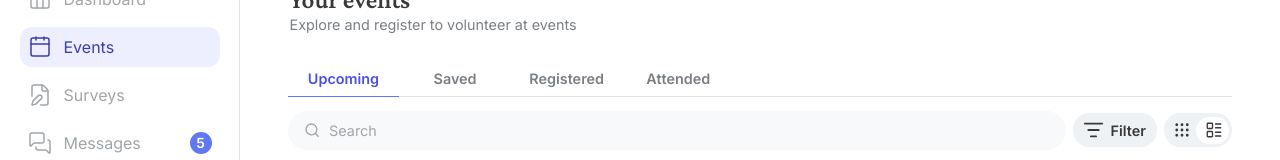
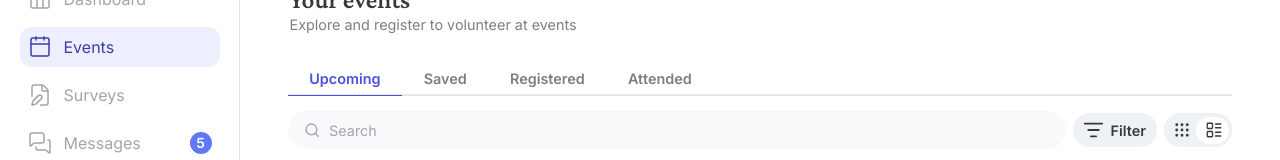
Before and after one commit to joonikli/DFA-DFS, a React (Vite) app: page /events in a window 1280 px wide. Shown: the part 120-280 px from the top of the page. Built offline with nearby package versions, Linux system fonts and the light colour scheme.

Commit message:
Unify underline navigation with admin Events tabs and motion

```diff
--- a/src/components/SlidingTabs.jsx
+++ b/src/components/SlidingTabs.jsx
@@ -1,16 +1,23 @@
 import { useLayoutEffect, useRef } from 'react';
+import './TabNav/TabNav.css';
 
-// Shared layout-based indicator used by both admin and volunteer event tabs.
+// Admin Events is the reference for every underlined tab row.
 // `marks` (optional): item → count of unseen additions. A count > 0 shows a dot on
-// that tab (style `.tab-mark` per page); each increase remounts it to replay its pulse.
-export default function SlidingTabs({ value, onChange, items, label, panelId, className, lineClassName, marks = {}, badges = {} }) {
+// that tab; each increase remounts it to replay the system's new-event pulse.
+export default function SlidingTabs({ value, onChange, items, label, panelId, className = '', lineClassName = '', marks = {}, badges = {} }) {
   const ref = useRef(null);
+  const geometry = useRef(null);
   const positionIndicator = (instant = false) => {
     const tabs = ref.current, selected = tabs?.querySelector('[aria-selected="true"]'), line = tabs?.lastElementChild;
     if (!selected || !line) return;
+    const next = { width: selected.offsetWidth, left: selected.offsetLeft };
+    // ResizeObserver also runs after a tab change. Leave an in-flight slide intact
+    // when the layout effect has already set the same destination.
+    if (geometry.current?.width === next.width && geometry.current?.left === next.left) return;
     if (instant) line.style.transition = 'none';
-    line.style.width = `${selected.offsetWidth}px`;
-    line.style.transform = `translateX(${selected.offsetLeft}px)`;
+    line.style.width = `${next.width}px`;
+    line.style.transform = `translateX(${next.left}px)`;
+    geometry.current = next;
     if (instant) { void line.offsetWidth; line.style.transition = ''; }
   };
   useLayoutEffect(() => {
@@ -20,14 +27,17 @@ export default function SlidingTabs({ value, onChange, items, label, panelId, cl
     ref.current.querySelectorAll('[role="tab"]').forEach(button => observer.observe(button));
     return () => observer.disconnect();
   }, []);
-  useLayoutEffect(() => { positionIndicator(); }, [value]);
-  return <div className={className} role="tablist" aria-label={label} ref={ref}>
+  useLayoutEffect(() => { positionIndicator(); });
+  return <div className={`tab-nav ${className}`} role="tablist" aria-label={label} ref={ref}>
     {items.map(item => {
-      const mark = item !== value ? marks[item] || 0 : 0;
-      return <button key={item} role="tab" aria-selected={value === item} aria-controls={panelId} className={value === item ? 'on' : ''} onClick={() => onChange(item)}>
-        <span className="tab-label">{mark > 0 && <span key={mark} className="tab-mark" aria-hidden="true" />}{item}{badges[item]}</span>{mark > 0 && <span className="sr">, new events added</span>}
+      const key = typeof item === 'string' ? item : item.value;
+      const title = typeof item === 'string' ? item : item.label;
+      const active = key === value;
+      const mark = !active ? marks[key] || 0 : 0;
+      return <button key={key} type="button" role="tab" aria-selected={active} aria-controls={panelId} className={`tab-nav__tab${active ? ' tab-nav__tab--active on' : ''}`} onClick={() => onChange(key)}>
+        <span className="tab-nav__label">{mark > 0 && <span key={mark} className="tab-nav__dot" aria-hidden="true" />}{title}{badges[key]}</span>{mark > 0 && <span className="tab-nav__sr">, new events added</span>}
       </button>;
     })}
-    <span className={lineClassName} aria-hidden="true" />
+    <span className={`tab-nav__indicator ${lineClassName}`} aria-hidden="true" />
   </div>;
 }
--- a/src/components/TabNav/TabNav.css
+++ b/src/components/TabNav/TabNav.css
@@ -1,17 +1,26 @@
 .tab-nav {
+  position: relative;
   display: flex;
   align-items: flex-end;
-  border-bottom: 2px solid var(--neutral-gray);
+  min-width: 0;
+  overflow-x: auto;
+  scrollbar-width: thin;
+  box-shadow: inset 0 -2px var(--neutral-gray);
 }
 
 .tab-nav__tab {
-  width: 124px;
-  flex-shrink: 0;
-  padding-bottom: 10px;
-  margin-bottom: -2px;
-  border-bottom: 2px solid transparent;
+  position: relative;
+  flex: 0 0 auto;
+  width: auto;
+  padding: 0 24px 10px;
+  border: 0;
+  background: none;
+  font: 600 16px/normal var(--sans, 'Inter', system-ui, sans-serif);
+  white-space: nowrap;
   text-align: center;
   color: var(--neutral-darker-gray);
+  cursor: pointer;
+  transition: color var(--dur-micro, 150ms) var(--ease-out, cubic-bezier(.23, 1, .32, 1));
 }
 
 .tab-nav__tab:hover {
@@ -21,13 +30,25 @@
 .tab-nav__tab--active,
 .tab-nav__tab--active:hover {
   color: var(--primary-dark-purple);
-  /* Figma "Emphsis" line is primary/purple (#6078F1), not the dark-purple label */
-  border-bottom-color: var(--primary-purple);
+}
+
+.tab-nav__tab:focus-visible { outline: 2px solid var(--primary-purple); outline-offset: -3px; border-radius: 4px; }
+
+.tab-nav__indicator {
+  position: absolute;
+  bottom: 0;
+  left: 0;
+  height: 2px;
+  background: var(--primary-dark-purple);
+  pointer-events: none;
+  transition: transform var(--dur-pop, 200ms) var(--ease-out, cubic-bezier(.23, 1, .32, 1)), width var(--dur-pop, 200ms) var(--ease-out, cubic-bezier(.23, 1, .32, 1));
 }
 
 .tab-nav__label {
   position: relative;
-  display: inline-block;
+  display: inline-flex;
+  align-items: center;
+  gap: 8px;
 }
 
 /* Dot: the tab a card was just saved / registered into. Sits left of the label,
@@ -62,12 +83,15 @@
   to   { transform: scale(2.6); opacity: 0; }
 }
 @media (prefers-reduced-motion: reduce) {
+  .tab-nav__indicator, .tab-nav__tab { transition: none; }
   .tab-nav__dot,
   .tab-nav__dot::after {
     animation: none;
   }
   .tab-nav__dot::after { opacity: 0; }
 }
+
+@media (max-width: 600px) { .tab-nav__tab { padding-inline: 16px; } }
 
 .tab-nav__sr {
   position: absolute;
--- a/src/components/TabNav/TabNav.jsx
+++ b/src/components/TabNav/TabNav.jsx
@@ -1,35 +1,12 @@
 // Figma: Components › Tab nav (node 1290:16808)
 // Variants: Property 1 = First | Second | Third | Fourth (which tab is selected)
-import './TabNav.css'
+import SlidingTabs from '../SlidingTabs.jsx'
 
 /**
  * @param {{value: string, label: string}[]} tabs
  * @param {Record<string, number>} [marks]  tab value → count of unseen additions. A count > 0 shows a
  *                                          dot on that tab; each increase replays the dot's pulse
  */
-export default function TabNav({ tabs, value, onChange, label = 'Sections', marks = {} }) {
-  return (
-    <div className="tab-nav" role="tablist" aria-label={label}>
-      {tabs.map((t) => {
-        const mark = t.value !== value ? marks[t.value] || 0 : 0
-        return (
-          <button
-            key={t.value}
-            type="button"
-            role="tab"
-            aria-selected={value === t.value}
-            className={`tab-nav__tab text-body-2 ${value === t.value ? 'tab-nav__tab--active' : ''}`}
-            onClick={() => onChange(t.value)}
-          >
-            <span className="tab-nav__label">
-              {/* remounting on a new count restarts the pulse */}
-              {mark > 0 && <span key={mark} className="tab-nav__dot" aria-hidden="true" />}
-              {t.label}
-            </span>
-            {mark > 0 && <span className="tab-nav__sr">, new events added</span>}
-          </button>
-        )
-      })}
-    </div>
-  )
+export default function TabNav({ tabs, value, onChange, label = 'Sections', ...props }) {
+  return <SlidingTabs items={tabs} value={value} onChange={onChange} label={label} {...props} />
 }
--- a/src/features/messages/ConvoView.jsx
+++ b/src/features/messages/ConvoView.jsx
@@ -11,6 +11,7 @@ import { AttachInline, EventCard, MsgReacts, NewDiv, Status, ThreadPanel, toggle
 import { MsgReactPicker } from './pops.jsx';
 import { Composer } from './Composer.jsx';
 import { GroupDetails } from './GroupDetails.jsx';
+import TabNav from '../../components/TabNav/TabNav.jsx';
 
 // After the pane (re)builds: scroll to the bottom, or to the "New" divider if there is one
 export function useStreamInit() {
@@ -140,11 +141,7 @@ function Profile({ id }) {
         <div className="prof-line"><Icon name="phone" size={14} /> {v.phone}</div>
         <div className="prof-line"><Icon name="tags" size={14} /> {v.tags.map((t) => <span className="tag blue" key={t}>{t}</span>)}</div></div>
       <div className="prof-sec"><h4>Notes</h4><div className="prof-notes">{v.notes}</div></div>
-      <div className="tabs">
-        <button className={M.sideTab === 'upcoming' ? 'on' : ''} onClick={() => setTab('upcoming')}>Upcoming</button>
-        <button className={M.sideTab === 'attended' ? 'on' : ''} onClick={() => setTab('attended')}>Attended</button>
-        <span className="tab-line" style={{ transform: `translateX(${M.sideTab === 'upcoming' ? 0 : 100}%)` }} />
-      </div>
+      <TabNav className="message-detail-tabs" label="Contact events" value={M.sideTab} onChange={setTab} tabs={[{ value: 'upcoming', label: 'Upcoming' }, { value: 'attended', label: 'Attended' }]} />
       <div className="mini-shifts">
         {M.sideTab === 'upcoming'
           ? (v.upcoming.length ? v.upcoming.map((s) => (
--- a/src/features/messages/GroupDetails.jsx
+++ b/src/features/messages/GroupDetails.jsx
@@ -9,6 +9,7 @@ import { Avatar, Icon } from '../../components/Icon.jsx';
 import { hideTip } from '../../components/ui.jsx';
 import { M, UI, closePops, convo, convoName, firstName, renderConv, rerender } from './state.js';
 import { openConvo } from './actions.js';
+import TabNav from '../../components/TabNav/TabNav.jsx';
 
 const reachable = (w) => (VOLS[w].appDays != null ? 'app' : 'email');
 
@@ -117,11 +118,7 @@ export function GroupDetails({ c }) {
         </ul>
       </div>
 
-      <div className="tabs">
-        <button className={tab === 'shifts' ? 'on' : ''} onClick={() => setTab('shifts')}>Shifts</button>
-        <button className={tab === 'shared' ? 'on' : ''} onClick={() => setTab('shared')}>Shared</button>
-        <span className="tab-line" style={{ transform: `translateX(${tab === 'shifts' ? 0 : 100}%)` }} />
-      </div>
+      <TabNav className="message-detail-tabs" label="Group details" value={tab} onChange={setTab} tabs={[{ value: 'shifts', label: 'Shifts' }, { value: 'shared', label: 'Shared' }]} />
       <div className="mini-shifts">
         {tab === 'shifts'
           ? (shiftIds.length
--- a/src/features/profiles/profiles.css
+++ b/src/features/profiles/profiles.css
@@ -38,8 +38,6 @@
 .ap-events { margin-top: 56px; }
 .ap-events > h2, .ap-contact > h2, .ap-notes h2 { margin: 0; font: 600 28px/31px var(--serif); }
 .ap-events > h2 { margin-bottom: 32px; }
-.ap-tabs.ae-tabs { height: 29px; }
-.ap-tabs.ae-tabs button { height: 28px; padding-bottom: 10px; }
 .ap-events-panel { padding-top: 25px; }
 .ap-events-panel > header { display: flex; align-items: center; justify-content: space-between; min-height: 23px; padding: 2px 8px; margin-bottom: 8px; font: 400 16px/19px var(--sans); color: var(--darker-gray); }
 .ap-page .ae-event-card { border-radius: 18px; box-shadow: 0 2px 3px rgba(239, 242, 245, .8); }
--- a/vite.config.js
+++ b/vite.config.js
@@ -27,7 +27,7 @@ const CSS_SCOPES = [
   ['src/components/SearchBar/', ['a', 'manager']],
   ['src/components/Filter/', ['a', 'manager']],
   ['src/components/SubNav/', ['a', 'manager']],
-  ['src/components/TabNav/', ['a', 'manager']],
+  ['src/components/TabNav/', null],
   ['src/components/Notification/', ['a', 'volunteer']],
   ['src/volunteer/', ['volunteer']],
   ['src/styles.css', ['manager', 'volunteer']],
```
Also changed, not shown: src/features/events/events.css (+1 -17 lines), src/styles.css.
